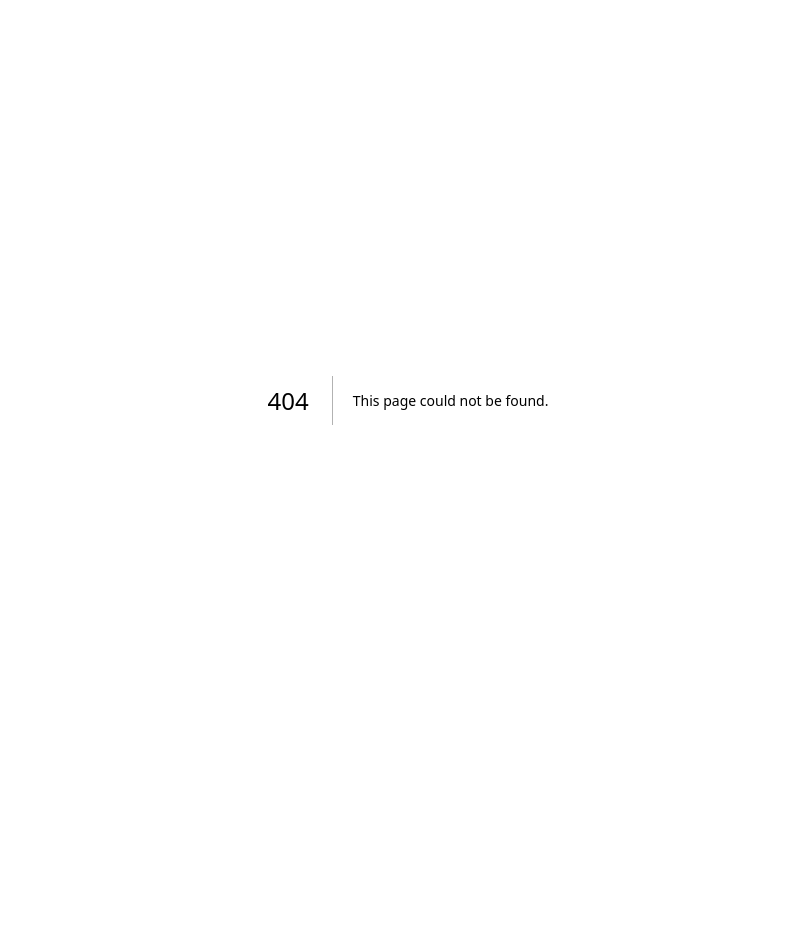
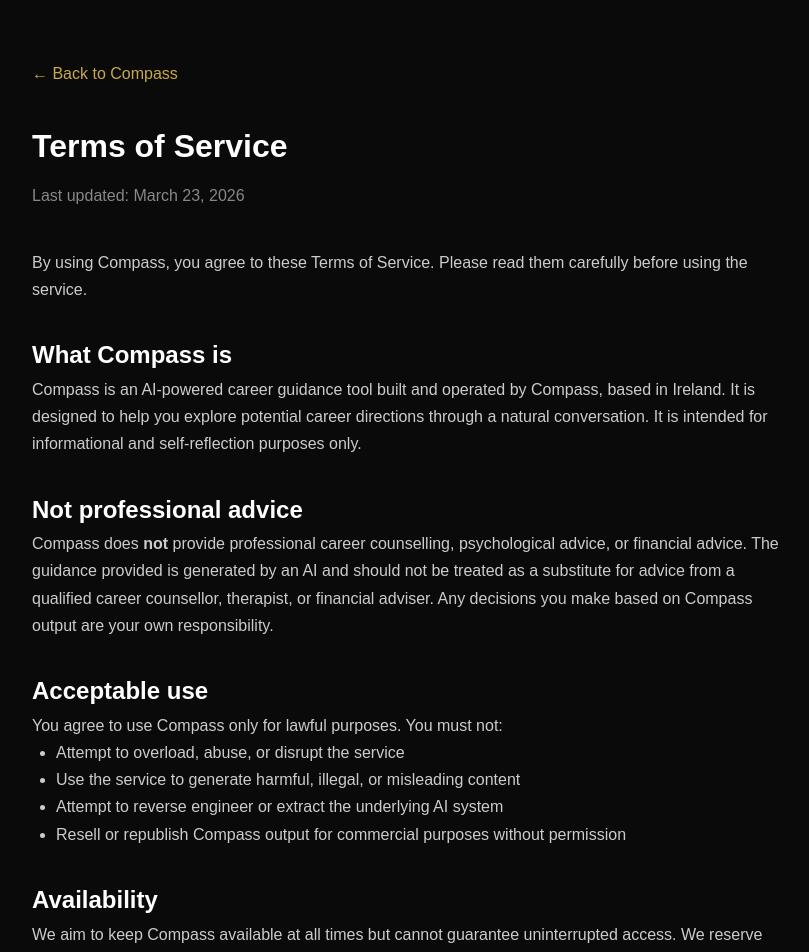
Before and after one commit to killianstuart8-jpg/compass, a Next.js app: page /terms in a window 1280 px wide. Before the commit this address had no page. Shown: the top 952 px of the page, without its empty margins (232-1041 px from the left). Before the commit the page ends 800 px from the top, so only its background shows below. Built offline with nearby package versions, Linux system fonts and the light colour scheme.

Commit message:
Add Terms of Service page
This file contains the Terms of Service for Compass, detailing user agreements, acceptable use, limitations of liability, and contact information.

```diff
--- /dev/null
+++ b/pages/terms.js
@@ -0,0 +1,77 @@
+import Head from "next/head";
+import Link from "next/link";
+
+export default function Terms() {
+  return (
+    <>
+      <Head>
+        <title>Terms of Service — Compass</title>
+      </Head>
+      <div style={{
+        maxWidth: 800,
+        margin: "0 auto",
+        padding: "60px 24px",
+        color: "#ccc",
+        fontFamily: "Arial, sans-serif",
+        lineHeight: 1.7,
+        background: "#0a0a0a",
+        minHeight: "100vh"
+      }}>
+        <Link href="/" style={{ color: "#c9a84c", textDecoration: "none" }}>
+          ← Back to Compass
+        </Link>
+
+        <h1 style={{ color: "#fff", marginTop: 32, marginBottom: 8 }}>
+          Terms of Service
+        </h1>
+        <p style={{ color: "#888", marginBottom: 40 }}>
+          Last updated: March 23, 2026
+        </p>
+
+        <p>By using Compass, you agree to these Terms of Service. Please read them carefully before using the service.</p>
+
+        <h2 style={{ color: "#fff", marginTop: 32 }}>What Compass is</h2>
+        <p>Compass is an AI-powered career guidance tool built and operated by Compass, based in Ireland. It is designed to help you explore potential career directions through a natural conversation. It is intended for informational and self-reflection purposes only.</p>
+
+        <h2 style={{ color: "#fff", marginTop: 32 }}>Not professional advice</h2>
+        <p>Compass does <strong>not</strong> provide professional career counselling, psychological advice, or financial advice. The guidance provided is generated by an AI and should not be treated as a substitute for advice from a qualified career counsellor, therapist, or financial adviser. Any decisions you make based on Compass output are your own responsibility.</p>
+
+        <h2 style={{ color: "#fff", marginTop: 32 }}>Acceptable use</h2>
+        <p>You agree to use Compass only for lawful purposes. You must not:</p>
+        <ul style={{ paddingLeft: 24 }}>
+          <li>Attempt to overload, abuse, or disrupt the service</li>
+          <li>Use the service to generate harmful, illegal, or misleading content</li>
+          <li>Attempt to reverse engineer or extract the underlying AI system</li>
+          <li>Resell or republish Compass output for commercial purposes without permission</li>
+        </ul>
+
+        <h2 style={{ color: "#fff", marginTop: 32 }}>Availability</h2>
+        <p>We aim to keep Compass available at all times but cannot guarantee uninterrupted access. We reserve the right to suspend, limit, or discontinue the service at any time without prior notice.</p>
+
+        <h2 style={{ color: "#fff", marginTop: 32 }}>Usage limits</h2>
+        <p>To ensure fair access for all users, Compass applies a usage limit of 20 requests per IP address per 24-hour period. This is sufficient for one complete career guidance session including follow-up questions.</p>
+
+        <h2 style={{ color: "#fff", marginTop: 32 }}>Intellectual property</h2>
+        <p>The Compass name, logo, and design are the property of Compass. The AI-generated career guidance output is provided for your personal use only and may not be resold or republished without our written permission.</p>
+
+        <h2 style={{ color: "#fff", marginTop: 32 }}>Limitation of liability</h2>
+        <p>Compass is provided "as is" without warranties of any kind, express or implied. We are not liable for any decisions you make based on the guidance provided. Career outcomes depend on many factors entirely outside our control. To the maximum extent permitted by Irish law, Compass shall not be liable for any indirect, incidental, or consequential damages arising from your use of the service.</p>
+
+        <h2 style={{ color: "#fff", marginTop: 32 }}>Governing law</h2>
+        <p>These Terms of Service are governed by the laws of Ireland. Any disputes arising from your use of Compass will be subject to the exclusive jurisdiction of the Irish courts.</p>
+
+        <h2 style={{ color: "#fff", marginTop: 32 }}>Changes to these terms</h2>
+        <p>We may update these terms from time to time. We will indicate the date of the most recent update at the top of this page. Continued use of Compass after any changes constitutes your acceptance of the updated terms.</p>
+
+        <h2 style={{ color: "#fff", marginTop: 32 }}>Contact</h2>
+        <p>Questions about these terms? Contact us at: <strong>killianstuart8@gmail.com</strong></p>
+
+        <div style={{ marginTop: 60, paddingTop: 24, borderTop: "1px solid #222" }}>
+          <Link href="/" style={{ color: "#c9a84c", textDecoration: "none" }}>
+            ← Back to Compass
+          </Link>
+        </div>
+      </div>
+    </>
+  );
+}
```
